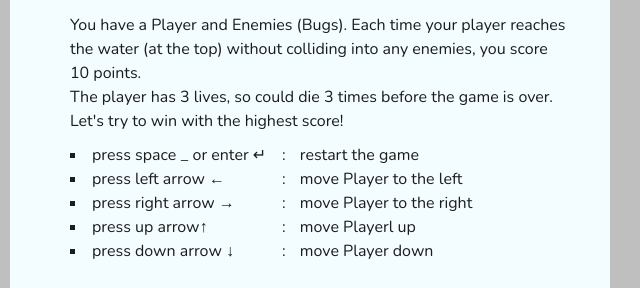
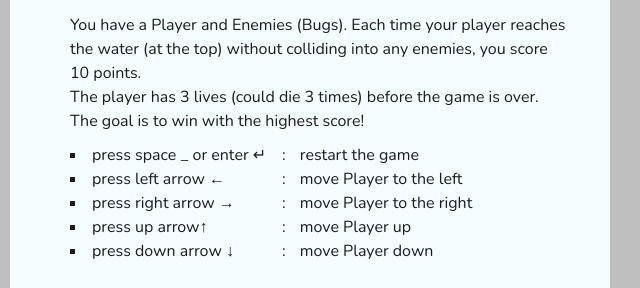
Before and after one commit to khoathy/arcade-game, a plain HTML site: page index.html in a window 1280 px wide. Both pictures are taken after a click on the element 638 px from the left and 47 px from the top of the page. Shown: the part 290-578 px from the top of the page, 330-970 px from the left. Drawn offline with nearby package versions, Linux system fonts and the light colour scheme.

Commit message:
fix typo in index.html

```diff
--- a/index.html
+++ b/index.html
@@ -29,13 +29,13 @@
             <h3>How to play</h3>
             <ul class="instruction-info">
                 <p class="paragraph" >You have a Player and Enemies (Bugs). Each time your player reaches the water (at the top) without colliding into any enemies, you score 10 points.<br>
-                    The player has 3 lives, so could die 3 times before the game is over. <br>
-                    Let's try to win with the highest score!
+                    The player has 3 lives (could die 3 times) before the game is over. <br>
+                    The goal is to win with the highest score!
                 </p>
                 <li class="instruction-item"><span class="info-key">press space _ or enter &#8629;</span>: <span class="info-detail">restart the game</span></li>
                 <li class="instruction-item"><span class="info-key">press left arrow &#8592;</span>: <span class="info-detail">move Player to the left</span></li>
                 <li class="instruction-item"><span class="info-key">press right arrow &#8594;</span>: <span class="info-detail">move Player to the right</span></li>
-                <li class="instruction-item"><span class="info-key">press up arrow&#8593;</span>: <span class="info-detail">move Playerl up</span></li>
+                <li class="instruction-item"><span class="info-key">press up arrow&#8593;</span>: <span class="info-detail">move Player up</span></li>
                 <li class="instruction-item"><span class="info-key">press down arrow &#8595;</span>: <span class="info-detail">move Player down</span></li>
             </ul>
         </div>
```
Also changed, not shown: 1 other file.
